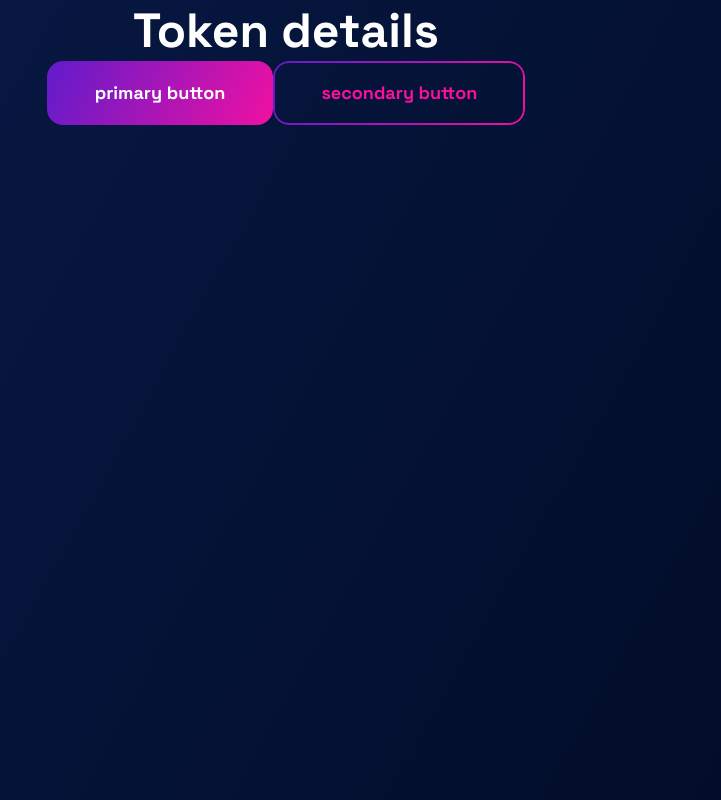
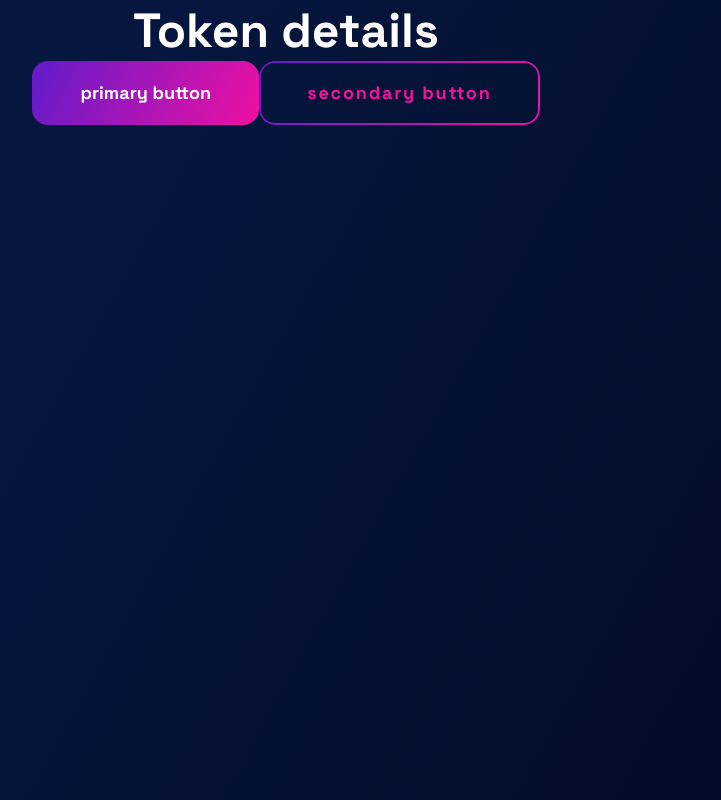
Before and after one commit to atomiklabs/deploycontracts.io, a Next.js app: page /tokenDetails in a window 1280 px wide. Shown: the whole page, without its empty margins (354-1075 px from the left). Built offline with nearby package versions, Linux system fonts and the light colour scheme.

Commit message:
add letter spacing

```diff
--- a/components/buttons/SecondaryButton.tsx
+++ b/components/buttons/SecondaryButton.tsx
@@ -1,6 +1,6 @@
 export default function SecondaryButton({ title }: { title: string }) {
   return (
-    <button className='px-12 py-4 font-space-grotesk font-bold text-[#FD0F9E] hover:text-white focus:text-white rounded-2xl hover:bg-[linear-gradient(122.48deg,#671BC9_-52.99%,#FD0F9E_97.26%)] hover:shadow-[0px_2px_40px_rgba(253,15,158,0.7)] focus:bg-[linear-gradient(122.48deg,#671BC9_-52.99%,#FD0F9E_97.26%)] transition-all duration-100 ease-out secondary-button-gradient'>
+    <button className='px-12 py-4 font-space-grotesk font-bold text-[#FD0F9E] hover:text-white focus:text-white rounded-2xl hover:bg-[linear-gradient(122.48deg,#671BC9_-52.99%,#FD0F9E_97.26%)] hover:shadow-[0px_2px_40px_rgba(253,15,158,0.7)] focus:bg-[linear-gradient(122.48deg,#671BC9_-52.99%,#FD0F9E_97.26%)] transition-all duration-100 ease-out secondary-button-gradient tracking-widest'>
       {title}
     </button>
   )
```
